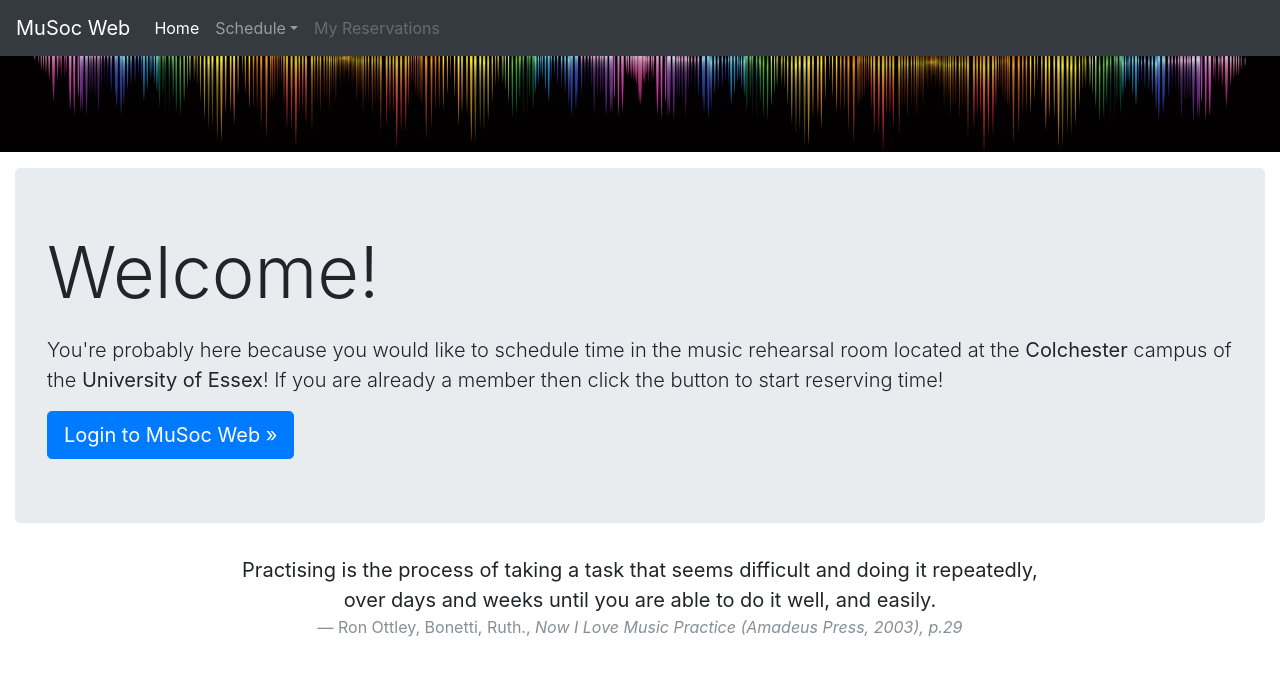
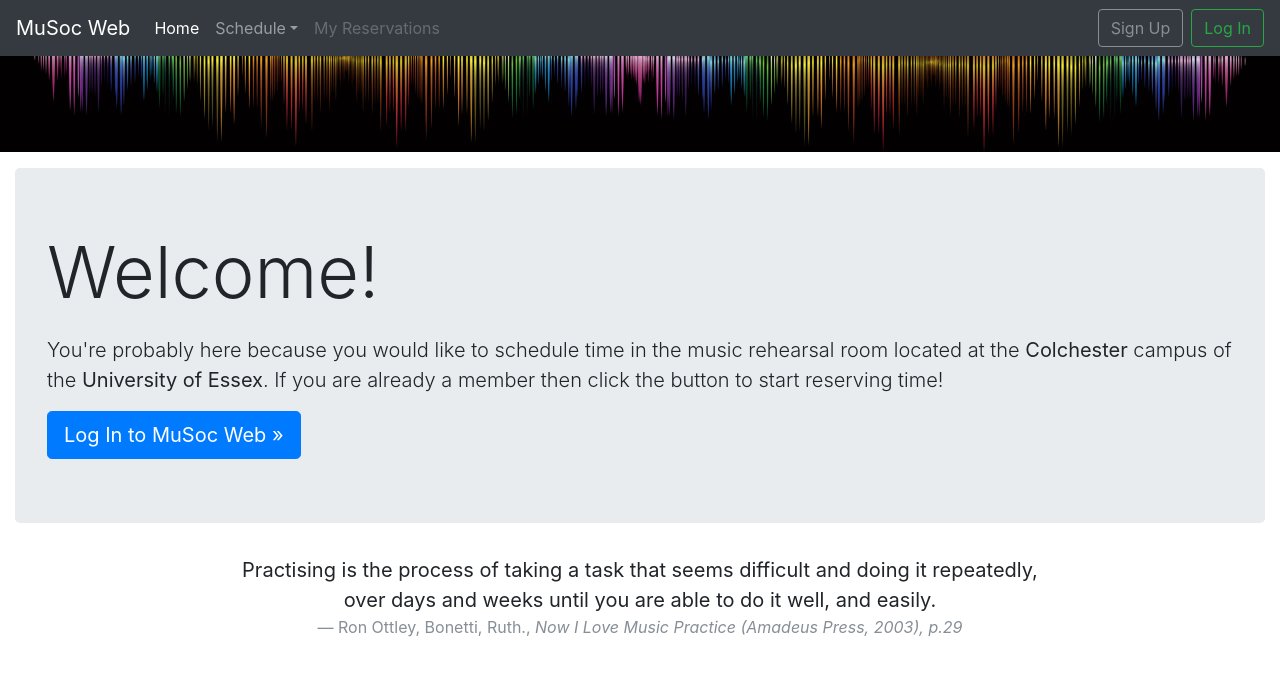
Before and after one commit to djb1815/Essex-MuSoc, a Django app: page /schedule/ in a window 1280 px wide. Shown: the top 676 px of the page. Run offline with Django 3.2, Linux system fonts and the light colour scheme; some libraries are stand-ins or nearby versions.

Commit message:
Navbar Login
Navbar updated with context sensitive login and logout buttons. Home
login pointer updated as well.

```diff
--- a/musoc_web/schedule/templates/schedule/components/topnav.html
+++ b/musoc_web/schedule/templates/schedule/components/topnav.html
@@ -23,6 +23,13 @@
                 <a class="nav-link disabled" href="#">My Reservations</a>
             </li>
         </ul>
+        {% if user.is_authenticated %}
+            <a role="button" class="btn btn-outline-secondary my-2 my-sm-0 mr-sm-2" href="{% url 'my_profile' %}">Manage Account</a>
+            <a role="button" class="btn btn-outline-danger my-2 my-sm-0" href="{% url 'account_logout' %}">Log Out</a>
+        {% else %}
+            <a role="button" class="btn btn-outline-secondary my-2 my-sm-0 mr-sm-2" href="{% url 'account_signup' %}">Sign Up</a>
+            <a role="button" class="btn btn-outline-success my-2 my-sm-0" href="{% url 'account_login' %}">Log In</a>
+        {% endif %}
         {#        <form class="form-inline mt-2 mt-md-0">#}
         {#            <input class="form-control mr-sm-2" type="text" placeholder="Search" aria-label="Search">#}
         {#            <button class="btn btn-outline-success my-2 my-sm-0" type="submit">Search</button>#}
--- a/musoc_web/schedule/templates/schedule/home.html
+++ b/musoc_web/schedule/templates/schedule/home.html
@@ -6,8 +6,8 @@
     <div class="jumbotron">
         <h1 class="display-3 mb-4">Welcome!</h1>
         <p class="lead">You're probably here because you would like to schedule time in the music rehearsal room located
-            at the <strong>Colchester</strong> campus of the <strong>University of Essex</strong>! If you are already a
+            at the <strong>Colchester</strong> campus of the <strong>University of Essex</strong>. If you are already a
             member then click the button to start reserving time!</p>
-        <a class="btn btn-lg btn-primary" href="#" role="button">Login to MuSoc Web &raquo;</a>
+        <a class="btn btn-lg btn-primary" href="{% url 'account_login' %}" role="button">Log In to MuSoc Web &raquo;</a>
     </div>
 {% endblock %}
```
